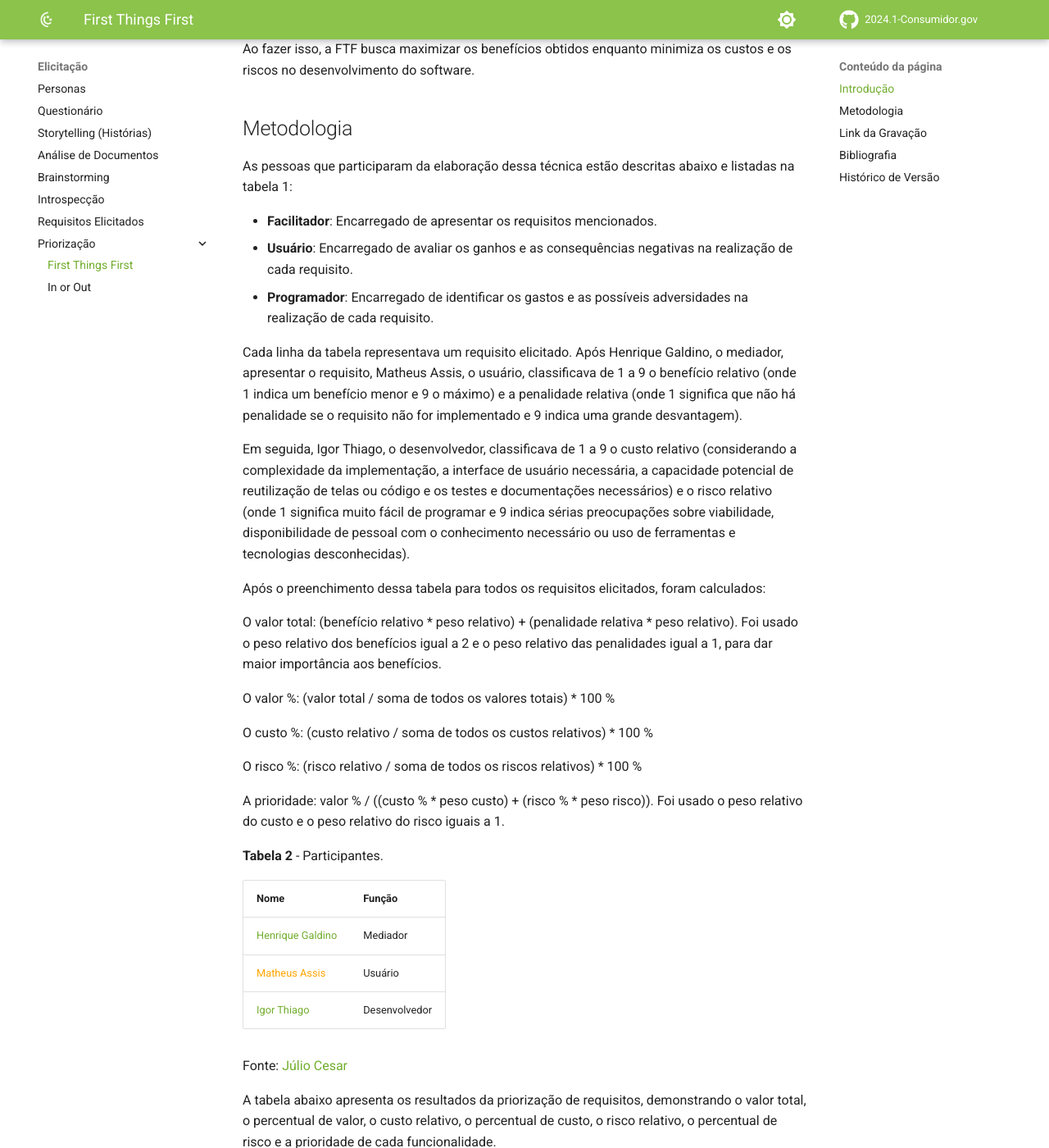
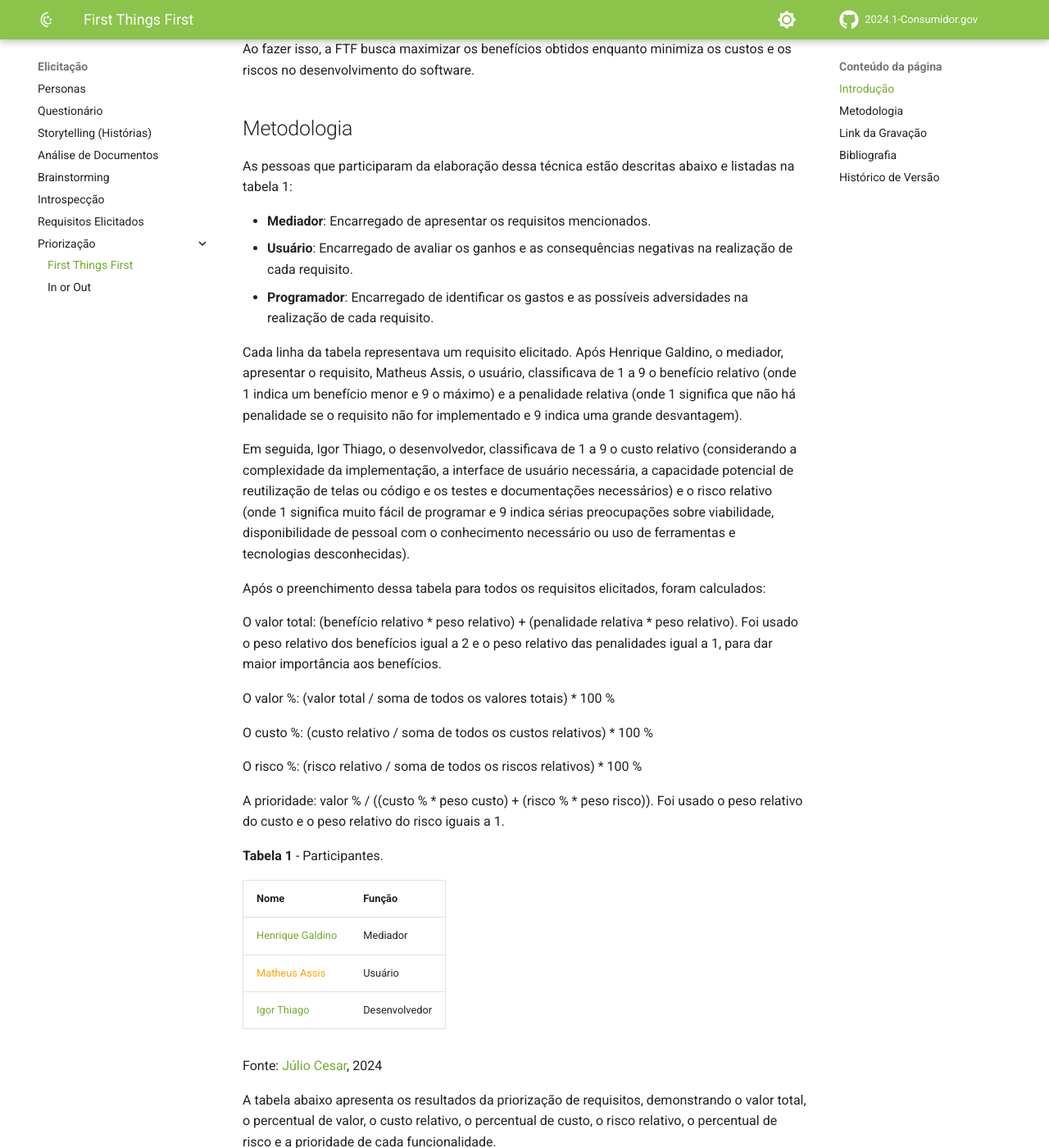
Before and after one commit to Requisitos-de-Software/2024.1-Grupo08, an MkDocs documentation site: the page built from docs/Elicitação/Priorização/First things first.md, in a window 1280 px wide and 1400 px high, scrolled down 308 px. Shown: the whole window at 82% size. Built offline with MkDocs 1.6.1 and Material for MkDocs 9.7.7, drawn with Linux system fonts in a browser that asks for light colours; comment, search, counter and statistics services are not loaded.

Commit message:
Atualização First things first

```diff
--- a/docs/Elicitação/Priorização/First things first.md
+++ b/docs/Elicitação/Priorização/First things first.md
@@ -8,7 +8,7 @@ A técnica First Things First (FTF) é uma abordagem estratégica para priorizar
 
 As pessoas que participaram da elaboração dessa técnica estão descritas abaixo e listadas na tabela 1:
 
-- **Facilitador**: Encarregado de apresentar os requisitos mencionados.
+- **Mediador**: Encarregado de apresentar os requisitos mencionados.
 - **Usuário**: Encarregado de avaliar os ganhos e as consequências negativas na realização de cada requisito.
 - **Programador**: Encarregado de identificar os gastos e as possíveis adversidades na realização de cada requisito.
 
@@ -29,7 +29,7 @@ O risco %: (risco relativo / soma de todos os riscos relativos) * 100 %
 
 A prioridade: valor % / ((custo % * peso custo) + (risco % * peso risco)). Foi usado o peso relativo do custo e o peso relativo do risco iguais a 1.
 
-**Tabela 2** - Participantes.
+**Tabela 1** - Participantes.
 
 | Nome                                              | Função        |
 | ------------------------------------------------- | ------------- |
@@ -38,7 +38,7 @@ A prioridade: valor % / ((custo % * peso custo) + (risco % * peso risco)). Foi u
 | [Igor Thiago](https://github.com/Alladin-51)  | Desenvolvedor |
 
 
-Fonte: [Júlio Cesar](https://github.com/Julio1099)
+Fonte: [Júlio Cesar](https://github.com/Julio1099), 2024
 
 A tabela abaixo apresenta os resultados da priorização de requisitos, demonstrando o valor total, o percentual de valor, o custo relativo, o percentual de custo, o risco relativo, o percentual de risco e a prioridade de cada funcionalidade.
 
@@ -63,11 +63,12 @@ A tabela abaixo apresenta os resultados da priorização de requisitos, demonstr
 | REQ14 - acessibilidade                     | 7               | 4                    | 18          | 4.9       | 8              | 11.26   | 3              | 3.84    | 0.37       |
 
 
-Fonte: [Júlio Cesar](https://github.com/Julio1099)
+Fonte: [Júlio Cesar](https://github.com/Julio1099), 2024
 
 ## Link da Gravação
 
 [Priorização - First Thing First(Mediador/Desenvolvedor)](https://youtu.be/CtUni6w0gSs)
+
 [Priorização - First Thing First(Mediador/Usuário)](https://youtu.be/jka4Mdmq9TI)
 
 ## Bibliografia
```
